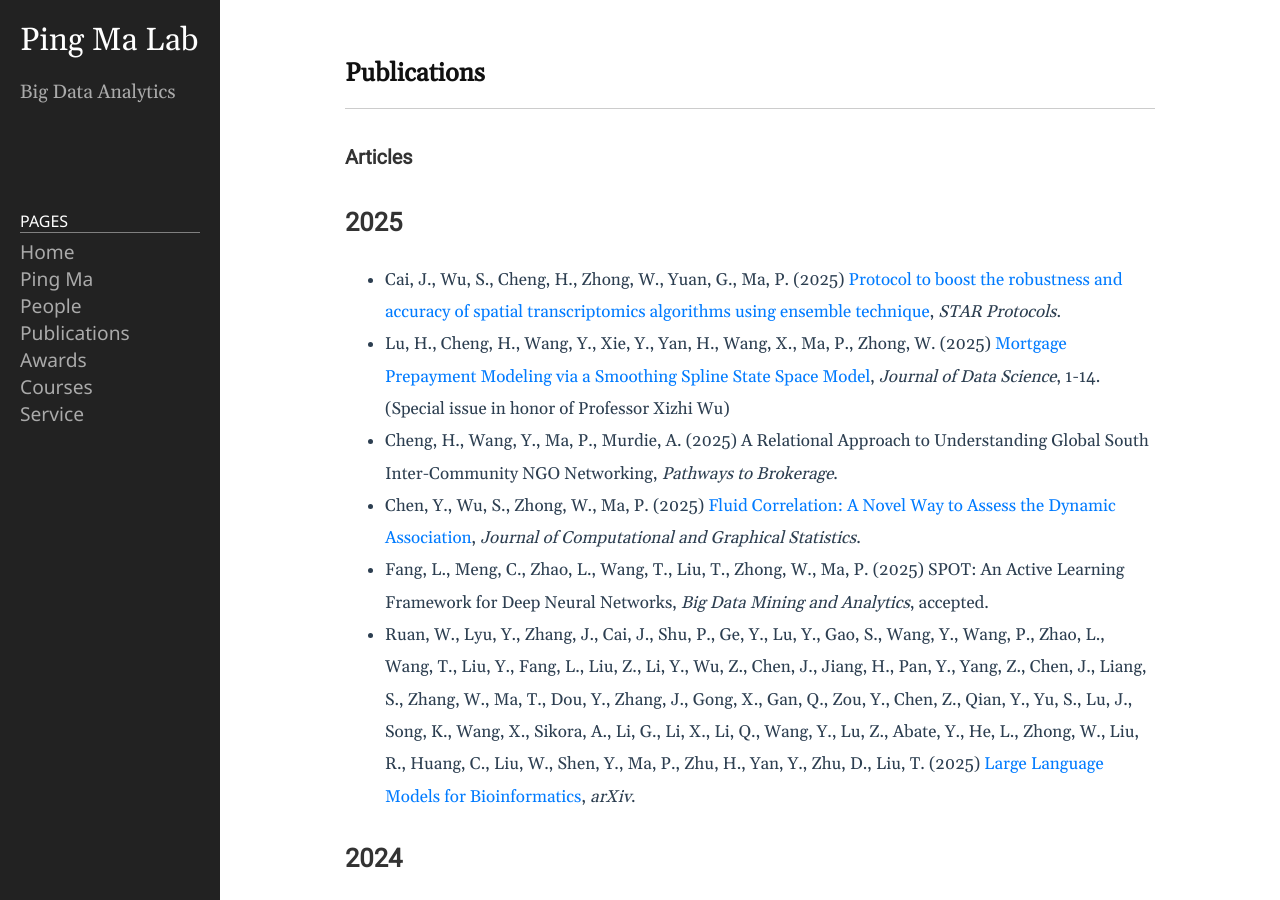
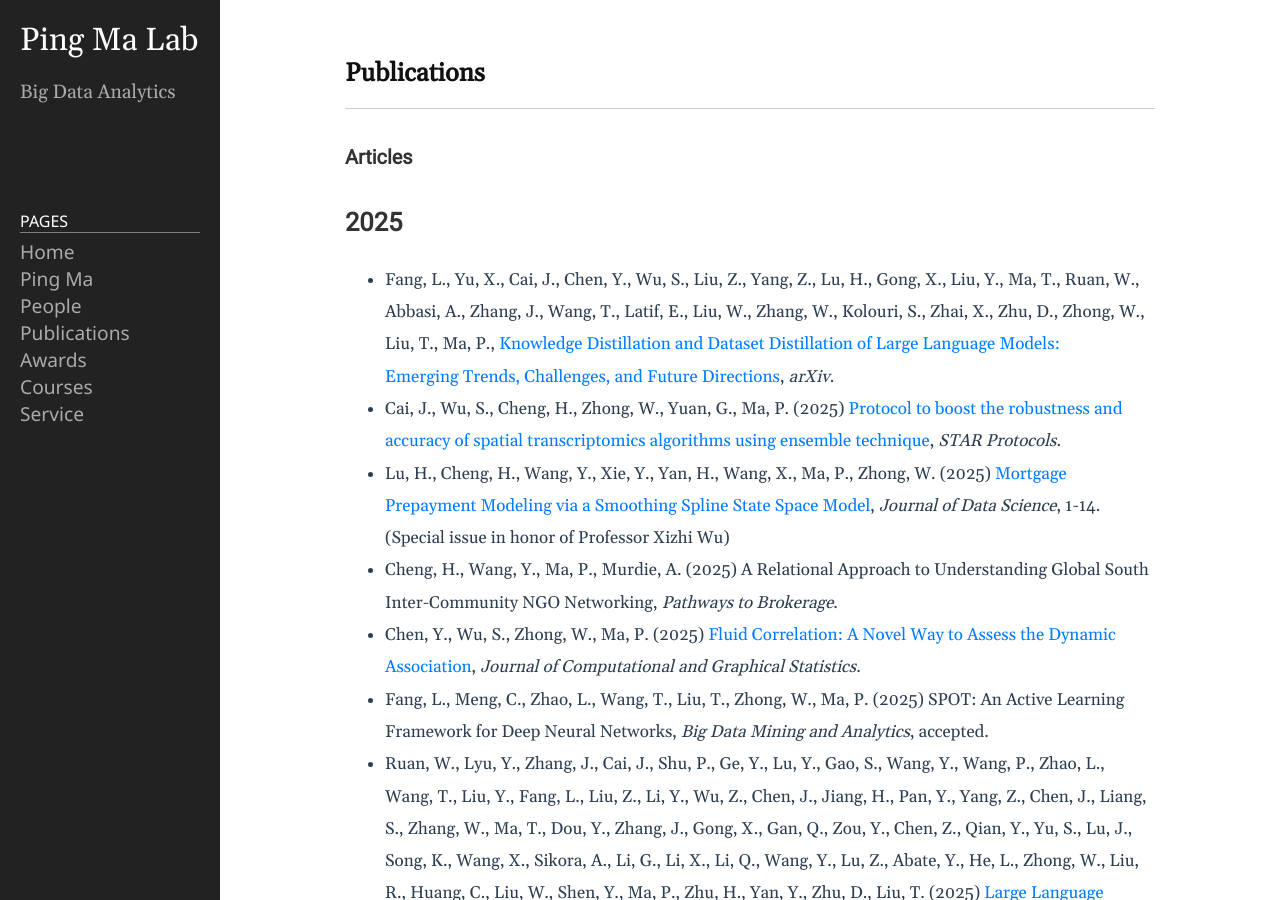
Before and after one commit to BDALpingio/BDALpingio.github.io, a Jekyll site: the page built from 3_publications.md, in a window 1280 px wide and 900 px high. Built offline with Jekyll 4.4.1, drawn with Linux system fonts in a browser that asks for light colours.

Commit message:
Update 3_publications.md

```diff
--- a/3_publications.md
+++ b/3_publications.md
@@ -8,6 +8,7 @@
 
 
 ## 2025
+- Fang, L., Yu, X., Cai, J., Chen, Y., Wu, S., Liu, Z., Yang, Z., Lu, H., Gong, X., Liu, Y., Ma, T., Ruan, W., Abbasi, A., Zhang, J., Wang, T., Latif, E., Liu, W., Zhang, W., Kolouri, S., Zhai, X., Zhu, D., Zhong, W., Liu, T., Ma, P., [Knowledge Distillation and Dataset Distillation of Large Language Models: Emerging Trends, Challenges, and Future Directions](https://arxiv.org/abs/2504.14772), _arXiv_.
 - Cai, J., Wu, S., Cheng, H., Zhong, W., Yuan, G., Ma, P. (2025) [Protocol to boost the robustness and accuracy of spatial transcriptomics algorithms using ensemble technique](https://www.sciencedirect.com/science/article/pii/S2666166725000140?via%3Dihub), _STAR Protocols_.
 - Lu, H., Cheng, H., Wang, Y., Xie, Y., Yan, H., Wang, X., Ma, P., Zhong, W. (2025) [Mortgage Prepayment Modeling via a Smoothing Spline State Space Model](https://jds-online.org/journal/JDS/article/1406/info), _Journal of Data Science_, 1-14. (Special issue in honor of Professor Xizhi Wu)
 - Cheng, H., Wang, Y., Ma, P., Murdie, A. (2025) A Relational Approach to Understanding Global South Inter-Community NGO Networking, _Pathways to Brokerage_.
```
